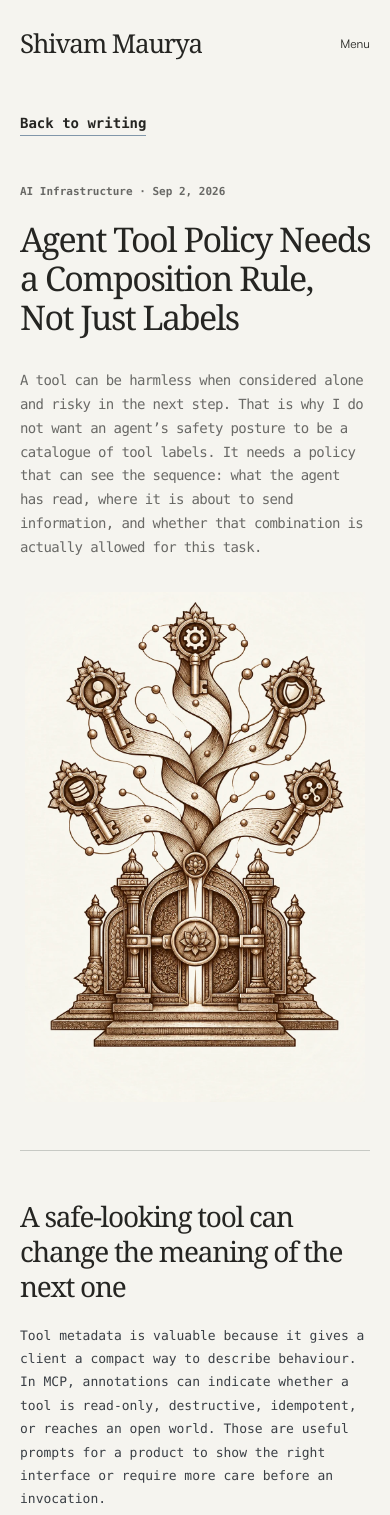
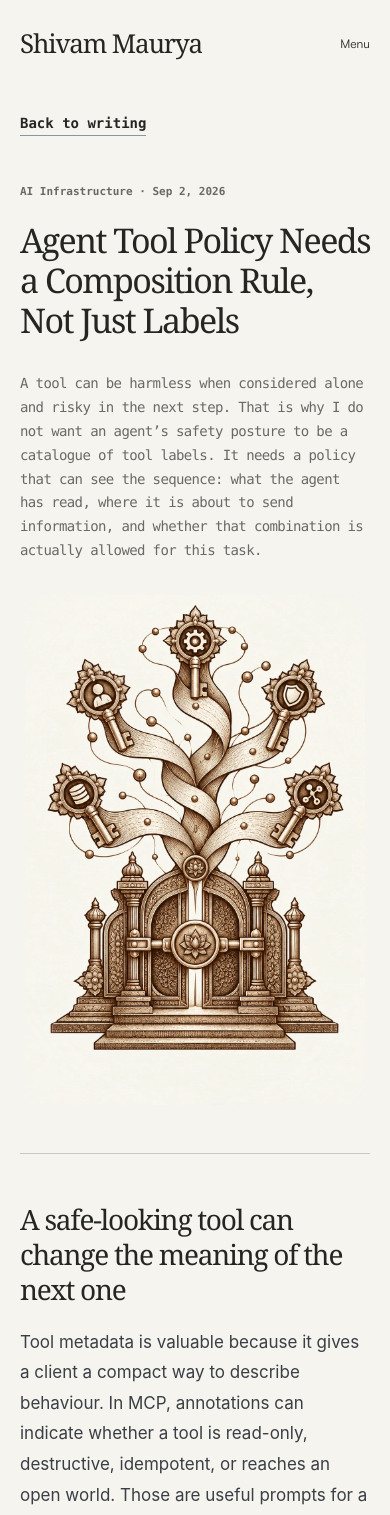
Before and after one commit to shivamrox87/shivam.portfolio, a Next.js app: page /writing/agent-tool-policy-needs-a-composition-rule-not-just-labels in a window 390 px wide. Shown: the top 1515 px of the page. Built offline with nearby package versions, Linux system fonts and the light colour scheme.

Commit message:
Match reference article typography

```diff
--- a/src/app/reference-site.css
+++ b/src/app/reference-site.css
@@ -107,12 +107,15 @@ body { background:var(--reference-paper) !important; }
 .portfolio-site .minimal-detail summary { font-family:ui-monospace,SFMono-Regular,Menlo,monospace; font-size:14px; font-weight:400; letter-spacing:0; }
 .portfolio-site .minimal-detail-plus { border:0; }
 .reference-detail > article { width:min(calc(100% - 112px),720px); max-width:720px; margin:0 0 0 56px; padding:20px 0 70px; }
-.writing-detail > article { width:min(calc(100% - 112px),900px); max-width:900px; }
+.writing-detail > article { width:min(calc(100% - 112px),900px); max-width:900px; font-family:-apple-system,system-ui,"Segoe UI",sans-serif; }
 .reference-detail article h1 { font-family:Georgia,'Times New Roman',serif; font-size:clamp(34px,4vw,52px); font-weight:400; letter-spacing:-.045em; line-height:1.15; }
 .reference-detail article h2 { font-family:Georgia,'Times New Roman',serif; font-size:28px; font-weight:400; letter-spacing:-.035em; }
 .reference-detail article header > p:first-child { color:var(--reference-muted); font-size:11px; letter-spacing:0; text-transform:none; }
 .reference-detail article header > p:last-of-type { font-family:ui-monospace,SFMono-Regular,Menlo,monospace !important; font-size:14px; line-height:1.7; color:var(--reference-muted); }
 .reference-detail article section p { font-size:13px; line-height:1.8; }
+.writing-detail article h1 { font-size:40px; line-height:1.18; }
+.writing-detail article header > p:first-child,.writing-detail article > a { font-family:ui-monospace,SFMono-Regular,Menlo,monospace; }
+.writing-detail article section p { font-size:17px; line-height:1.8; }
 .reference-detail .eyebrow { text-transform:none; }
 .reference-detail .text-link { color:var(--reference-ink); }
 .reference-detail .page-section { padding-top:20px; padding-bottom:65px; }
@@ -139,6 +142,7 @@ body { background:var(--reference-paper) !important; }
   .reference-page { padding-top:25px; }
   .reference-page h1 { font-size:32px; }
   .reference-detail > article { width:calc(100% - 40px); margin-left:20px; padding-top:25px; }
+  .writing-detail article h1 { font-size:34px; }
   .writing-inline-artwork { width:min(100%,340px); margin-top:32px; }
   .reference-writing-group { grid-template-columns:56px 1fr; }
   .reference-about-section { grid-template-columns:1fr; gap:12px; margin-top:50px; }
```
